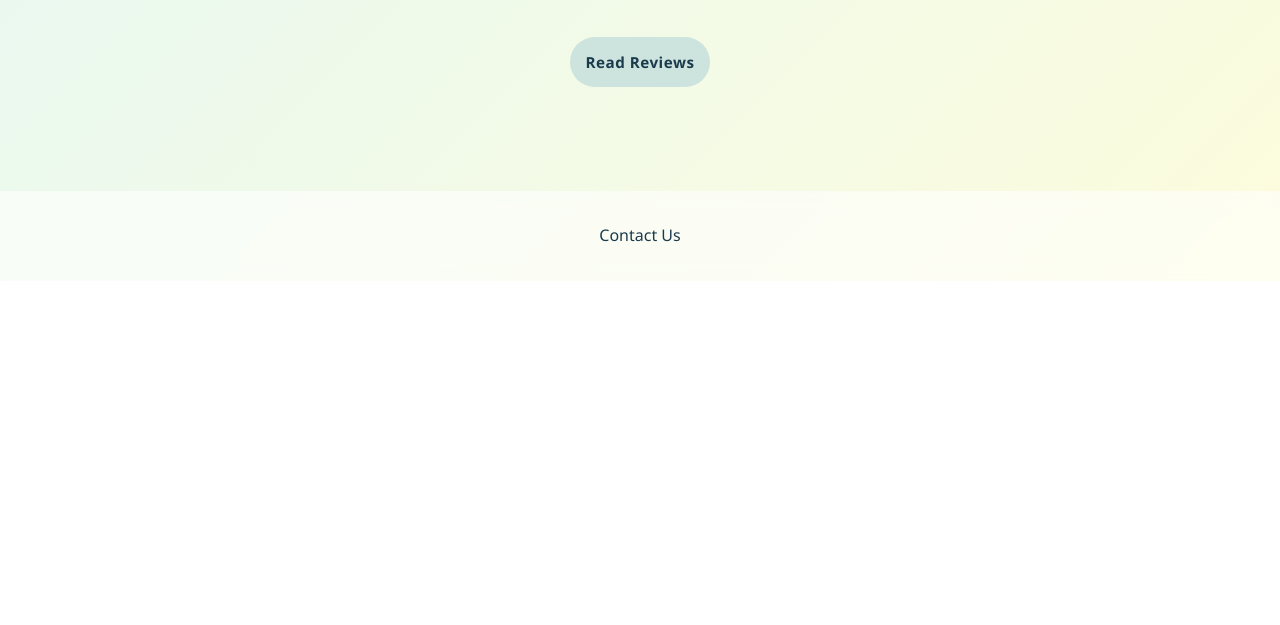
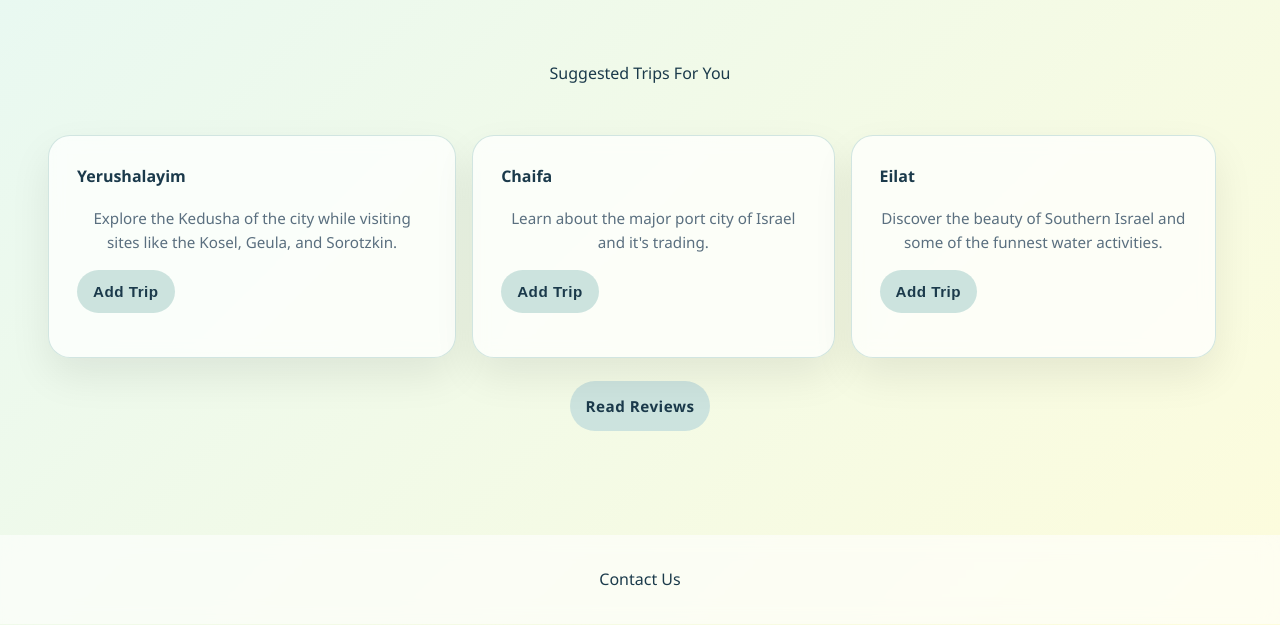
Before and after one commit to Brachaglazer/Tour-the-Land, a website: page public/views/index.html in a window 1280 px wide. Shown: the part 815-1440 px from the top of the page. Before the commit the page ends 1096 px from the top, so only its background shows below. Drawn offline with nearby package versions, Linux system fonts and the light colour scheme.

Commit message:
add trip suggestions

```diff
--- a/public/css/styles.css
+++ b/public/css/styles.css
@@ -489,7 +489,14 @@ footer a:hover {
     grid-template-columns: auto auto auto auto;
 }
 
-#suggestTitle {
+#tripSuggestions {
+    display: grid;
+    gap: 1rem;
+    margin-top: 1rem;
+    grid-template-columns: auto auto auto auto;
+}
+
+.suggestTitle {
     margin: 2rem;
     grid-column: 1/-1;
 }
--- a/public/js/script.js
+++ b/public/js/script.js
@@ -316,6 +316,23 @@ function renderReviews() {
         });
 }
 
+function addSuggestTrip() {
+    const urlParams = new URLSearchParams(window.location.search);
+    const id = urlParams.get('suggestId');
+    if (id == 1) {
+        document.getElementById('tripLocation').value = 'Yerushalayim';
+        document.getElementById('tripDesc').value = 'Explore the Kedusha of the city.';
+    }
+    else if (id == 2) {
+        document.getElementById('tripLocation').value = 'Chaifa';
+        document.getElementById('tripDesc').value = 'Learn about the major port city of Israel.';
+    }
+    else if (id == 3) {
+        document.getElementById('tripLocation').value = 'Eilat';
+        document.getElementById('tripDesc').value = 'Discover the beauty of Southern Israel.';
+    }
+}
+
 function addTrip() {
     const title = document.getElementById('tripLocation').value.trim();
     const description = document.getElementById('tripDesc').value.trim();
@@ -484,7 +501,7 @@ function reviewSuggestions() {
                 return;
             }
 
-            reviewSuggestions.innerHTML = '<p id="suggestTitle">Back from your trip? Let us know how it was!</p>';
+            reviewSuggestions.innerHTML = '<p id=".suggestTitle">Back from your trip? Let us know how it was!</p>';
             reviewSuggestions.innerHTML += trips.map((trip, index) => `
                 <article class="trip-card" style="animation-delay: ${index * 0.08}s;">
                     <div class="trip-meta">
@@ -508,4 +525,5 @@ document.addEventListener('DOMContentLoaded', async () => {
     renderReviews();
     renderTrips();
     reviewSuggestions();
+    addSuggestTrip()
 });
--- a/public/views/index.html
+++ b/public/views/index.html
@@ -32,6 +32,31 @@
     <p id="user-greeting" class="user-greeting"></p>
     <div id="reviewSuggestions"></div>
 
+    <div id="tripSuggestions">
+        <p class="suggestTitle">Suggested Trips For You</p>
+        <article class="trip-card" style="animation-delay: ${index * 0.08}s;">
+            <div class="trip-meta">
+                <strong>Yerushalayim</strong>
+                <span>Explore the Kedusha of the city while visiting sites like the Kosel, Geula, and Sorotzkin.</span>
+                <span><a href="/trips.html?suggestId=1"><button class="btn" onclick="addSuggestTrip(1)">Add Trip</button></a></span>
+            </div>
+        </article>
+        <article class="trip-card" style="animation-delay: ${index * 0.08}s;">
+            <div class="trip-meta">
+                <strong>Chaifa</strong>
+                <span>Learn about the major port city of Israel and it's trading.</span>
+                <span><a href="/trips.html?suggestId=2"><button class="btn" onclick="addSuggestTrip(2)">Add Trip</button></a></span>
+            </div>
+        </article>
+        <article class="trip-card" style="animation-delay: ${index * 0.08}s;">
+            <div class="trip-meta">
+                <strong>Eilat</strong>
+                <span>Discover the beauty of Southern Israel and some of the funnest water activities.</span>
+                <span><a href="/trips.html?suggestId=3"><button class="btn">Add Trip</button></a></span>
+            </div>
+        </article>
+    </div>
+
     <a class="btn btn-center" href="reviews.html">Read Reviews</a>
 
 </div>
```
